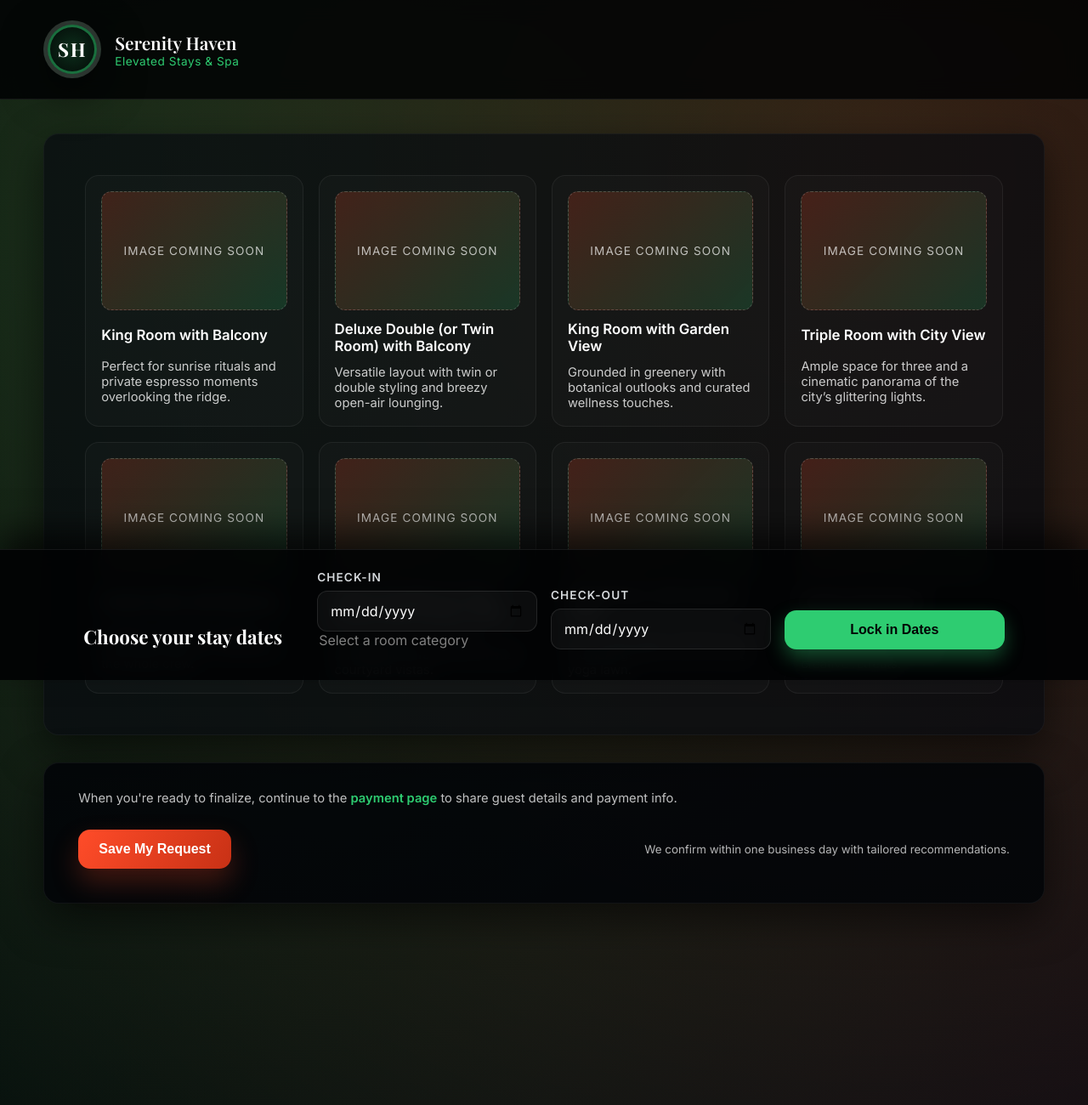
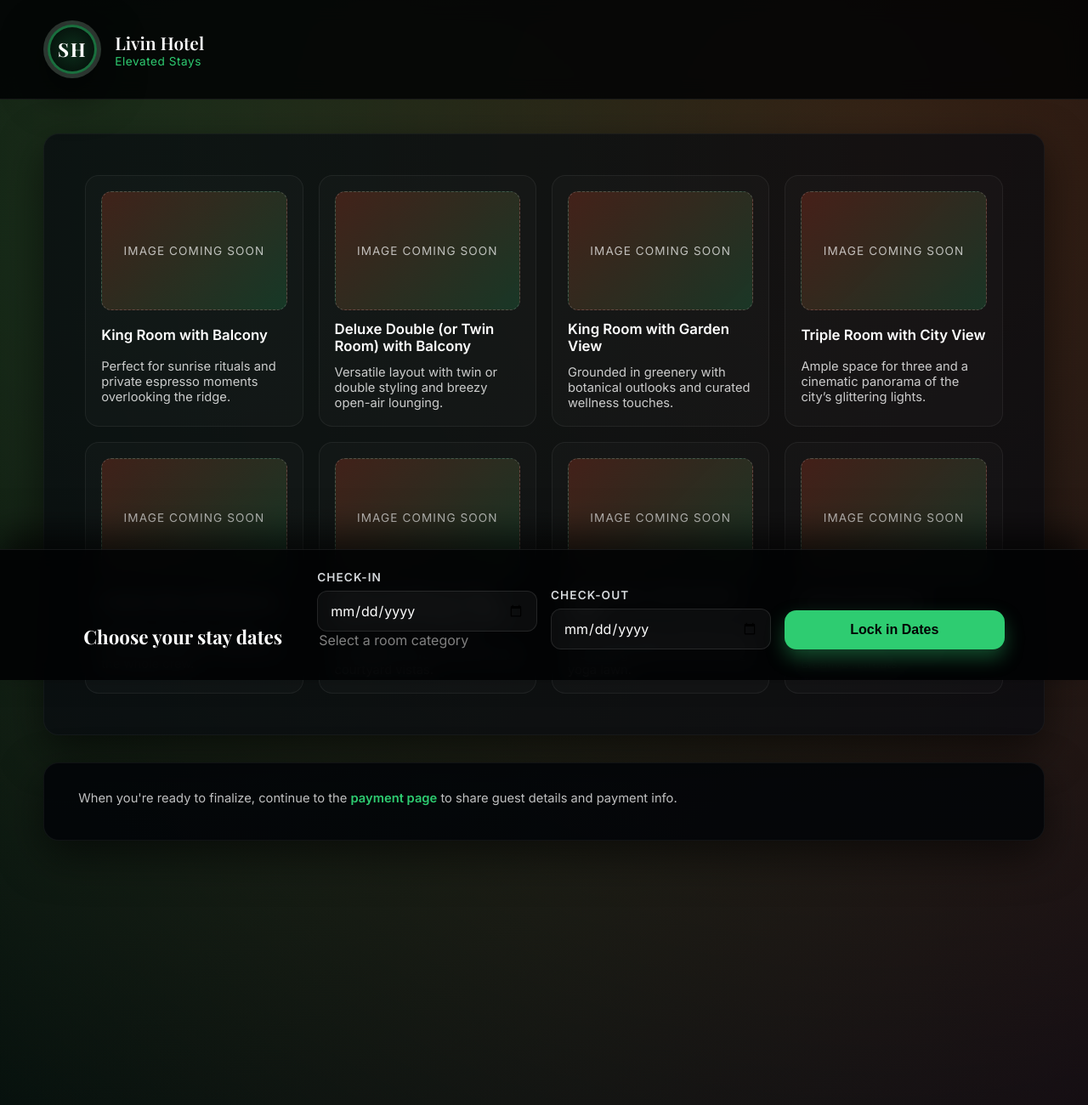
Before and after one commit to catlikesice/LivinRestaurantHotelTbilisi, a plain HTML site: page booking/booking.html in a window 1280 px wide. Shown: the top 1300 px of the page at 85% size. Drawn offline with nearby package versions, Linux system fonts and the light colour scheme.

Commit message:
Update branding and remove submit button section

```diff
--- a/booking/booking.html
+++ b/booking/booking.html
@@ -428,8 +428,8 @@
       <a class="brand" href="#">
         <span class="brand-logo">SH</span>
         <span class="brand-text">
-          <span class="brand-title">Serenity Haven</span>
-          <span class="brand-tagline">Elevated Stays &amp; Spa</span>
+          <span class="brand-title">Livin Hotel</span>
+          <span class="brand-tagline">Elevated Stays</span>
         </span>
       </a>
     </header>
@@ -488,10 +488,6 @@
           <a href="./payment.html">payment page</a> to share guest details and payment info.
         </p>
 
-        <div class="submit-row">
-          <button type="submit">Save My Request</button>
-          <small>We confirm within one business day with tailored recommendations.</small>
-        </div>
       </form>
     </main>
 
```
